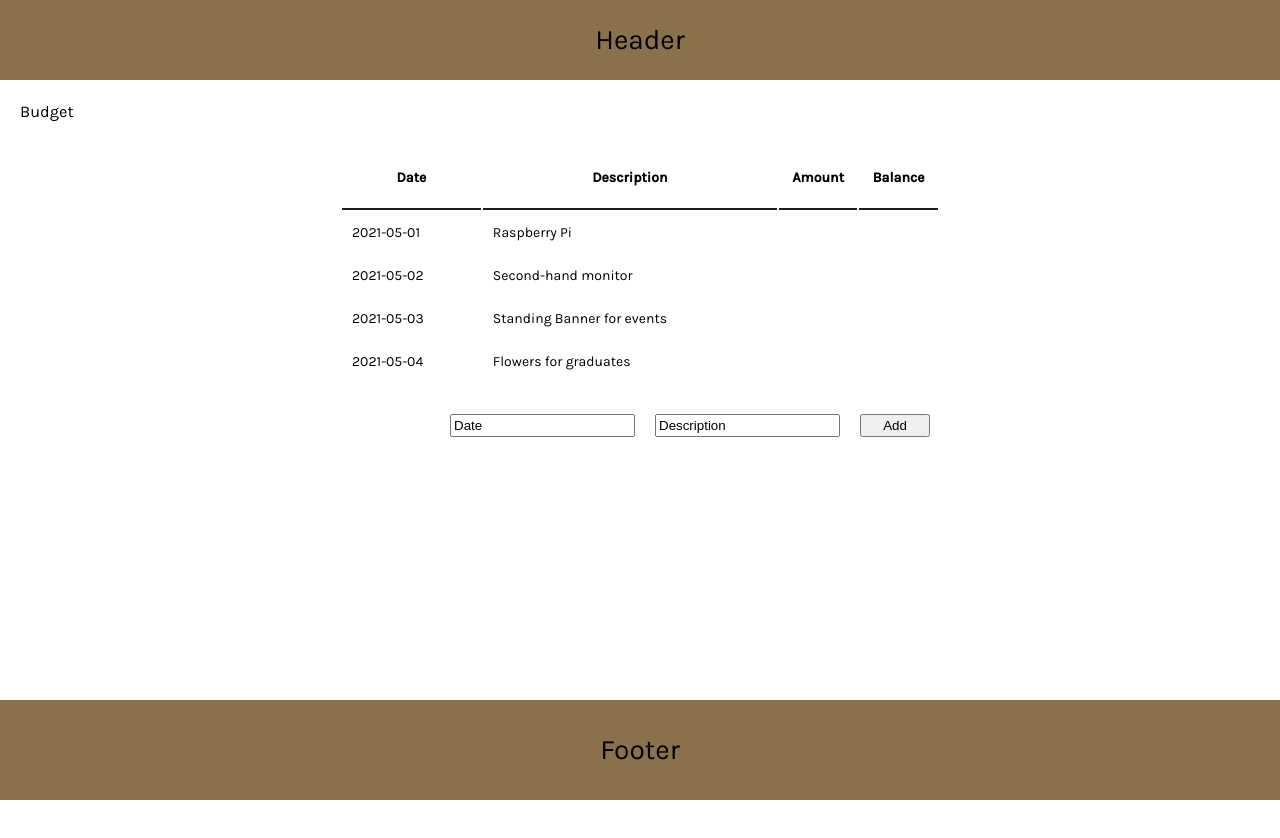
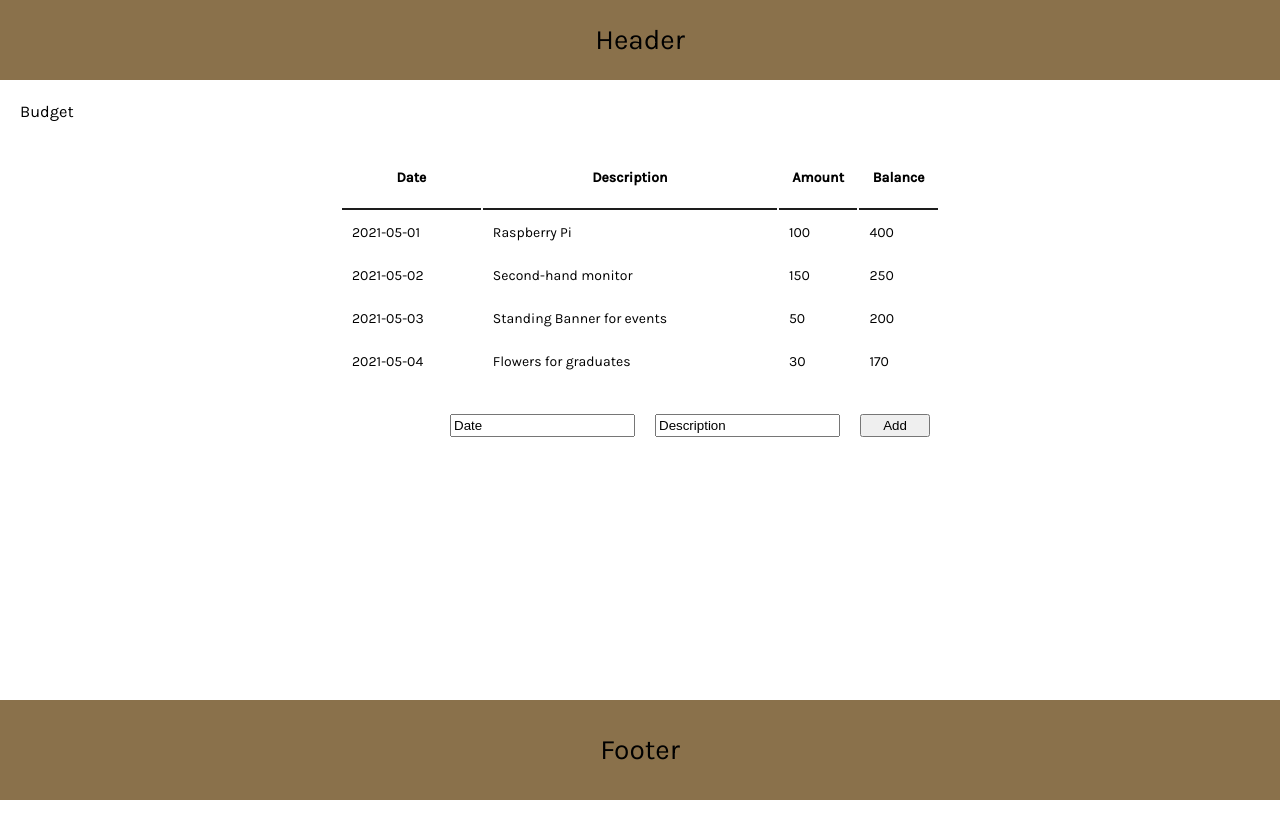
Before and after one commit to 1234tgk/rich-neighborhoods-0420, a React (Create React App) app in the folder client/: page /budget in a window 1280 px wide. Shown: the top 838 px of the page. Built offline with nearby package versions, Linux system fonts and the light colour scheme.

Commit message:
correct typo in budget data

```diff
--- a/client/src/data/budget.js
+++ b/client/src/data/budget.js
@@ -1,6 +1,6 @@
 export default [
-  {"id": 1, "date": "2021-05-01", "detail": "Raspberry Pi", "Amount": 100, "Balance": 400},
-  {"id": 2, "date": "2021-05-02", "detail": "Second-hand monitor", "Amount": 150, "Balance": 250},
-  {"id": 3, "date": "2021-05-03", "detail": "Standing Banner for events", "Amount": 50, "Balance": 200},
-  {"id": 4, "date": "2021-05-04", "detail": "Flowers for graduates", "Amount": 30, "Balance": 170},
+  {"id": 1, "date": "2021-05-01", "detail": "Raspberry Pi", "amount": 100, "balance": 400},
+  {"id": 2, "date": "2021-05-02", "detail": "Second-hand monitor", "amount": 150, "balance": 250},
+  {"id": 3, "date": "2021-05-03", "detail": "Standing Banner for events", "amount": 50, "balance": 200},
+  {"id": 4, "date": "2021-05-04", "detail": "Flowers for graduates", "amount": 30, "balance": 170},
 ]
```
